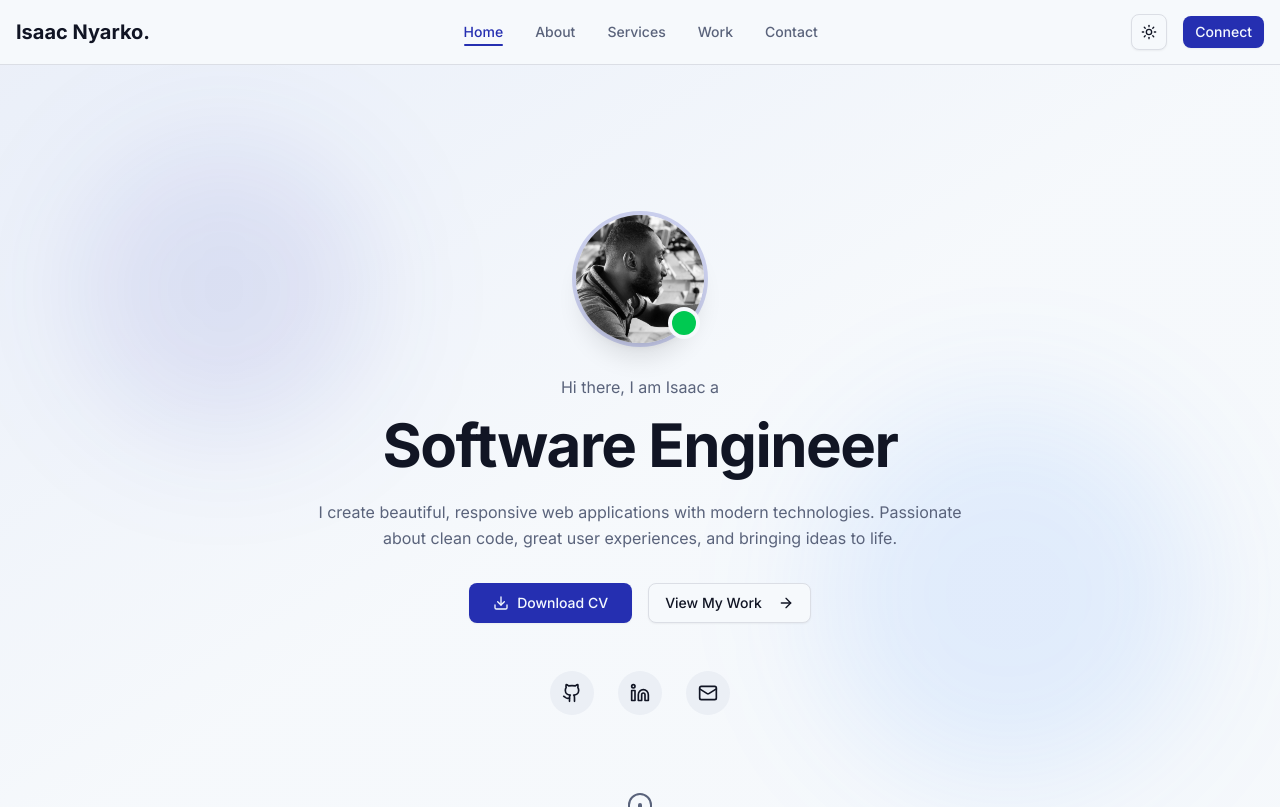
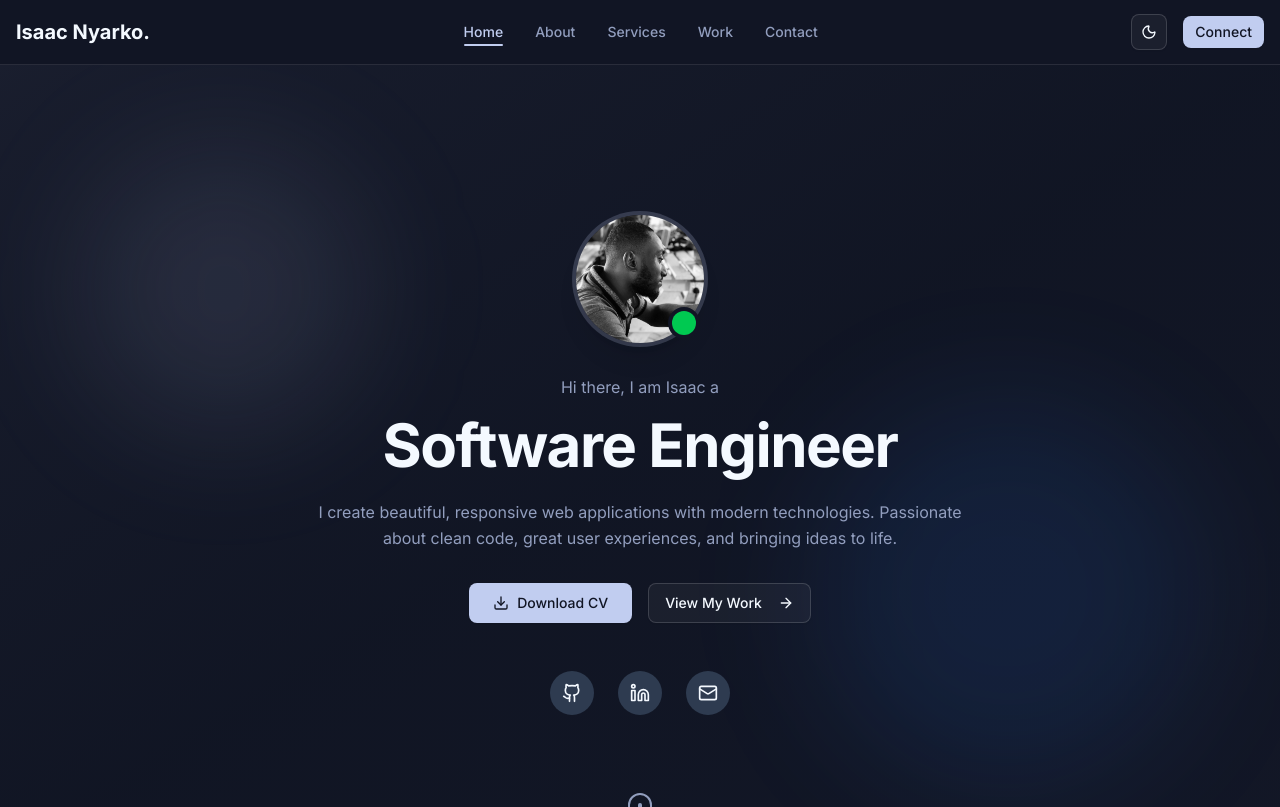
Before and after one commit to nyarko-i/portfolioProject, a Next.js app: page / in a window 1280 px wide. Shown: the top 807 px of the page. Built offline with nearby package versions, Linux system fonts and the light colour scheme.

Commit message:
changes on name and darkmode as default

```diff
--- a/app/layout.tsx
+++ b/app/layout.tsx
@@ -7,9 +7,9 @@ import { ThemeProvider } from "@/components/theme-provider";
 const inter = Inter({ subsets: ["latin"] });
 
 export const metadata: Metadata = {
-  title: "Isaac - Frontend Developer",
+  title: "Isaac - Software Engineer",
   description:
-    "Frontend web developer portfolio showcasing modern web applications",
+    "Software engineer and Designer showcasing modern web applications",
 };
 
 export default function RootLayout({
@@ -22,7 +22,7 @@ export default function RootLayout({
       <body className={`${inter.className} bg-background text-foreground`}>
         <ThemeProvider
           attribute="class"
-          defaultTheme="light"
+          defaultTheme="dark"
           enableSystem
           disableTransitionOnChange
         >
```
